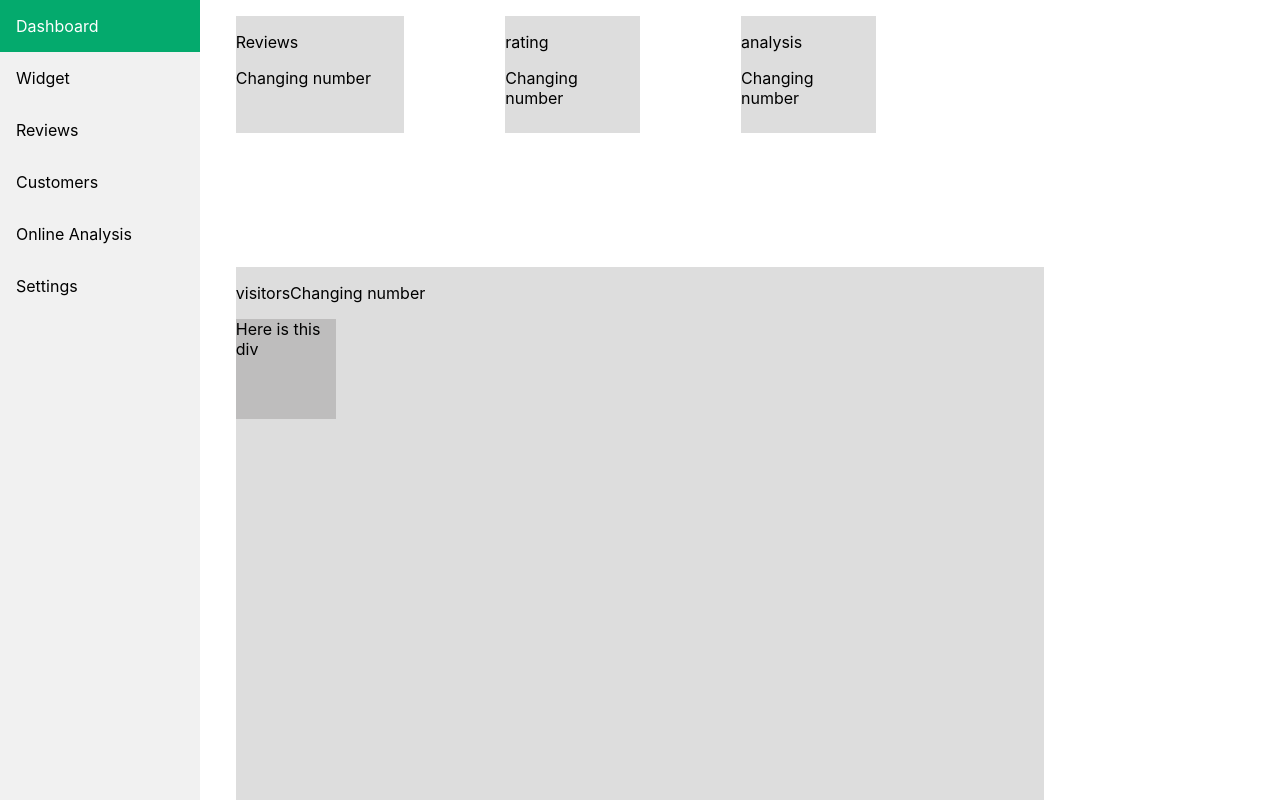
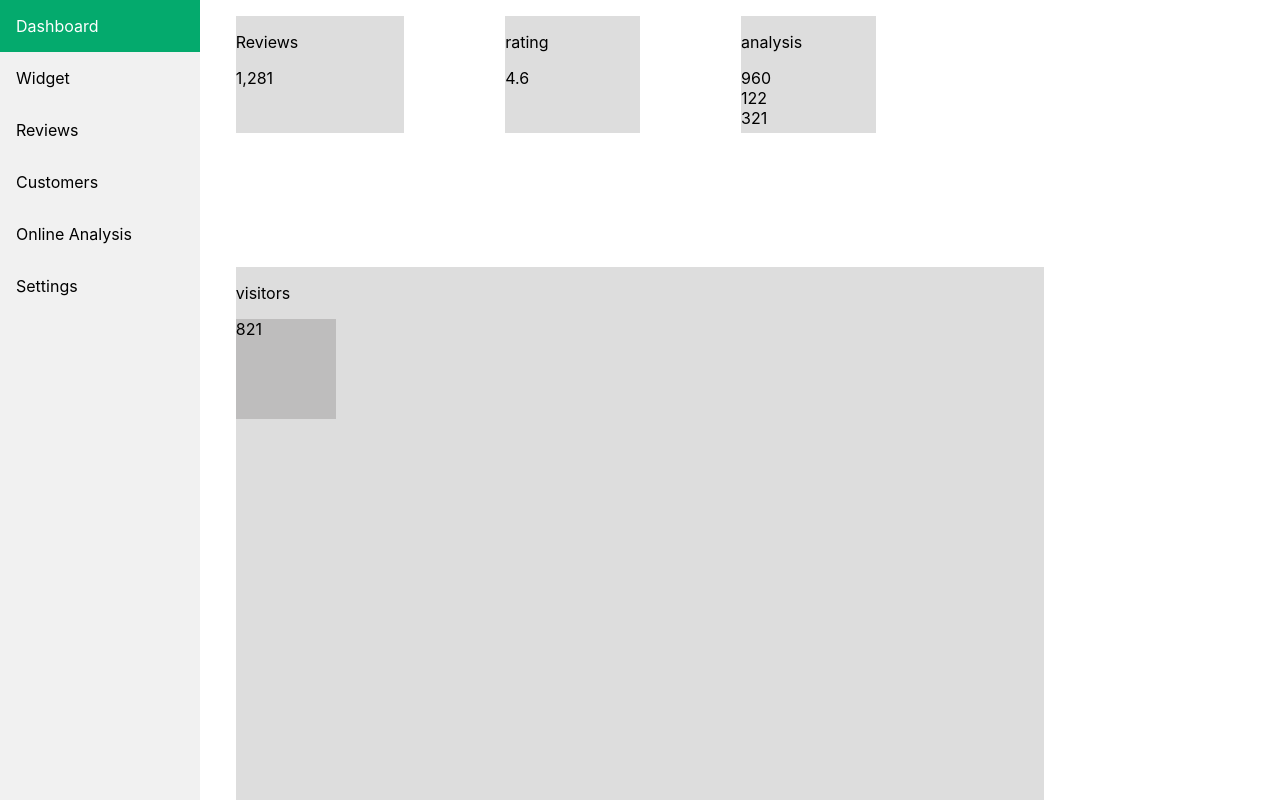
Before and after one commit to nneverson/SE-Homework, a React (Create React App) app in the folder dashboard/: page / in a window 1280 px wide. Built offline with nearby package versions, Linux system fonts and the light colour scheme.

Commit message:
add props

```diff
--- a/dashboard/src/App.js
+++ b/dashboard/src/App.js
@@ -13,10 +13,10 @@ function App() {
   return (
     <div className="App">
      <Sidebar />
-     <Reviews />
-     <AverageRating/>
-     <Analysis/>
-     <Visitors/>
+     <Reviews review='1,281' />
+     <AverageRating avgRate='4.6'/>
+     <Analysis num1= '960' num2='122' num3='321'/>
+     <Visitors visitors= '821'/>
     </div>
   );
 }
--- a/dashboard/src/Components/AverageRating.js
+++ b/dashboard/src/Components/AverageRating.js
@@ -1,10 +1,10 @@
 import React from 'react';
 
-const AverageRating = () => {
+const AverageRating = (props) => {
 	return (
 		<div id='rating' className='top-component'>
 			<p>rating</p>
-			<div>Changing number</div>
+			<div>{props.avgRate}</div>
 		</div>
 	);
 };
--- a/dashboard/src/Components/Reviews.js
+++ b/dashboard/src/Components/Reviews.js
@@ -1,10 +1,10 @@
 import React from 'react';
 
-const Reviews = () => {
+const Reviews = (props) => {
     return (
 			<div id='reviews' className='top-component'>
 				<p>Reviews</p>
-				<div>Changing number</div>
+				<div>{props.review}</div>
 			</div>
 		);
 };
--- a/dashboard/src/Components/SentimentAnalysis.js
+++ b/dashboard/src/Components/SentimentAnalysis.js
@@ -1,10 +1,12 @@
 import React from 'react';
 
-const SentimentAnalysis = () => {
+const SentimentAnalysis = (props) => {
 	return (
 		<div id='analysis' className='top-component'>
 			<p>analysis</p>
-			<div>Changing number</div>
+			<div>{props.num1}</div>
+			<div>{props.num2}</div>
+			<div>{props.num3}</div>
 		</div>
 	);
 };
--- a/dashboard/src/Components/WebsiteVisitors.js
+++ b/dashboard/src/Components/WebsiteVisitors.js
@@ -1,13 +1,13 @@
 import React from 'react';
 
-const WebsiteVisitors = () => {
+const WebsiteVisitors = (props) => {
 	return (
 		<div id='visitors'>
 			<div>
-			<p>visitorsChanging number</p>
+			<p>visitors</p>
 			</div>
 
-			<div id='div'>Here is this div</div>
+			<div id='div'>{props.visitors}</div>
 		</div>
 	);
 };
```
